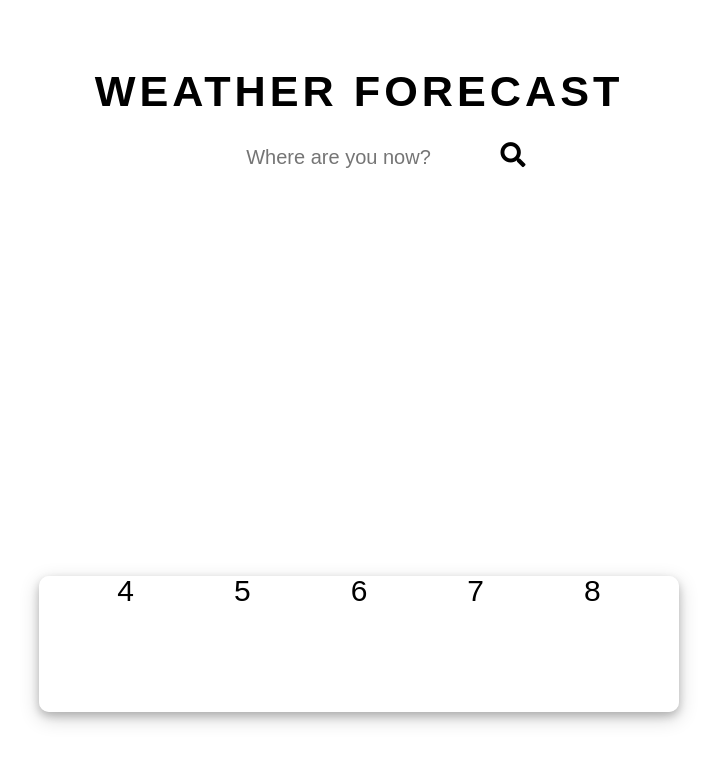
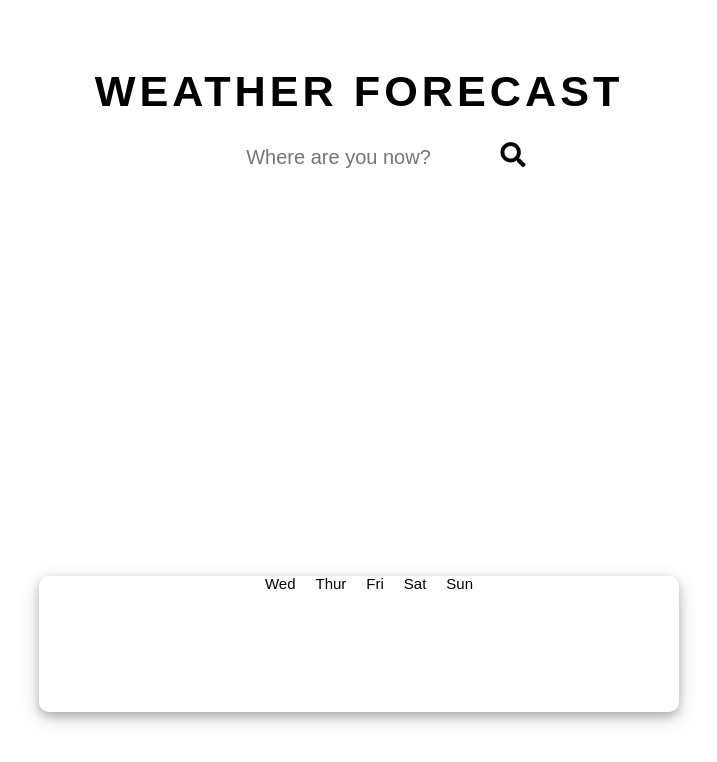
Before and after one commit to Whooolia/Weather-forecast-app, a plain HTML site: page index.html in a window 1280 px wide. Both pictures are taken after a click on the button 729 px from the left and 154 px from the top of the page. Shown: the whole page, without its empty margins (217-934 px from the left). Drawn offline with Linux system fonts and the light colour scheme; no server answers; a web font is replaced by a local one.

Commit message:
Modify the current date and add 5 days forecast

```diff
--- a/main.js
+++ b/main.js
@@ -1,30 +1,29 @@
 // Current date
 function getDate() {
   var today = new Date();
-  var day = today.getDate();
-  var month = today.getMonth()+1;
+  var day = today.getDay();
+  var date = today.getDate();
+  var month = today.getMonth();
   var year = today.getFullYear();
 
-  if(day<10){
-    day = '0'+day;
-  }
-
-  if(month<10){
-    month = '0'+month;
+  const monthNames = ["January", "February", "March", "April", "May", "June",
+  "July", "August", "September", "October", "November", "December"];
+  const dayNames = ['Monday', 'Tuesday', 'Wednesday', 'Thursday', 'Friday', 'Saturday', 'Sunday'];
+  const dayNamesShort = ['Mon','Tues','Wed','Thur','Fri','Sat','Sun'];
+  if(date<10){
+    date = '0'+ date;
   }
 
   //Get next 5 days
   for(var i = 1; i<6; i++){
-    nextfiveDays = today.getDate()+i;
+    nextfiveDays = day+i;
+    nextfiveDays = dayNamesShort[nextfiveDays];
     var fivedays = document.createElement('span');
     document.querySelector('.rightside').appendChild(fivedays).textContent = nextfiveDays;
     document.querySelector('.rightside').style.display = 'none';
-
   }
-
-
   var today = document.createElement("p");
-  document.querySelector('section').appendChild(today).textContent = `${day}-${month}-${year}`;
+  document.querySelector('section').appendChild(today).textContent = `${dayNames[day]} ${date} ${monthNames[month]}, ${year}`;
 }
 getDate();
 
@@ -138,9 +137,15 @@ var weatherCall = function(latitude, longitude) {
       var weatherSummary = weatherObj.currently.summary;
 
 
-      var daily = weatherObj.weekly;
+        // Get 5 days forecast!
+      var fiveDayForecast = weatherObj.daily.data.slice(0,5)[0].apparentTemperatureHigh
+      console.log(weatherObj.daily.data.slice(0,5));
+      var rightside = document.getElementsByClassName("rightside")[0];
+      var fiveDayElem = document.createElement('p');
+      rightside.appendChild(fiveDayElem);
+      fiveDayElem.textContent = fiveDayForecast;
 
-console.log(daily);
+
 
       // Icon changes
       //   document.getElementById("weather-icon").textContent = weatherIcon;
--- a/style.css
+++ b/style.css
@@ -115,10 +115,10 @@ p{
 .rightside span {
   color: black;
   font-family: "Francois One", sans-serif;
-  width: 30px;
-  font-size: 30px;
-  margin: 50px;
+  width: 20px;
+  font-size: 15px;
   margin-top: 5px;
+  margin-left: 20px;
   /* display: flex;
   flex-direction: column;
   flex-wrap: nowrap; */
```
